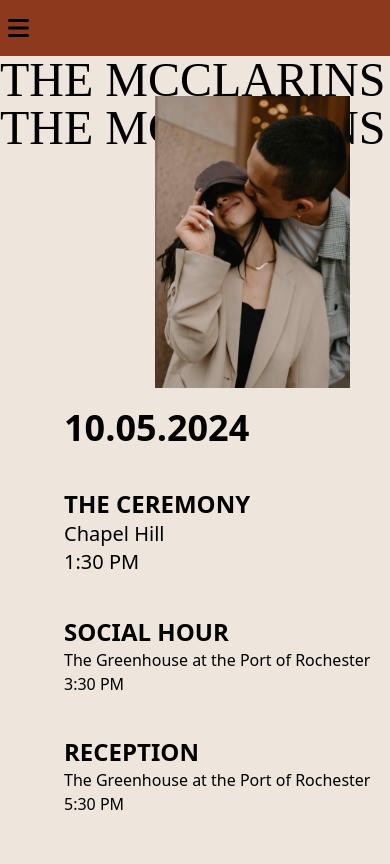
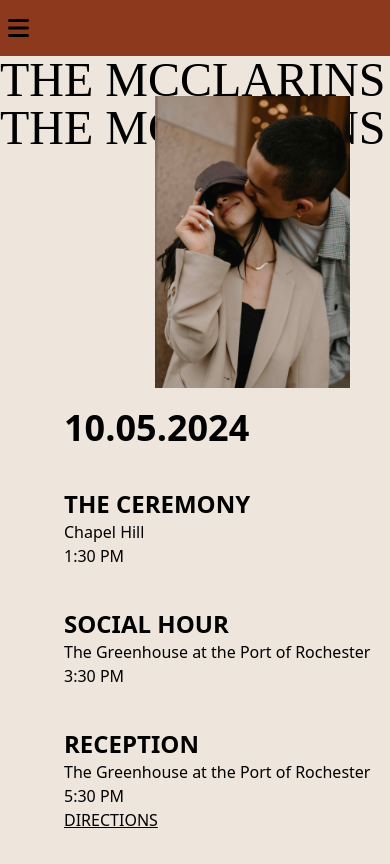
Before and after one commit to gnieb/wedding-cermony-site, a React (Create React App) app: page / in a window 390 px wide. Shown: the top 864 px of the page. Built offline with nearby package versions, Linux system fonts and the light colour scheme.

Commit message:
add directions to the reception

```diff
--- a/src/pages/Timeline.js
+++ b/src/pages/Timeline.js
@@ -8,7 +8,7 @@ export default function Timeline () {
             <div>
                 <div className="flex pt-10 font-bold text-2xl justify-start ">THE CEREMONY</div>
                 <div className="flex justify-start items-center ">
-                    <div className="text-xl">
+                    <div className="sm:text-xl">
                         <p>Chapel Hill</p>
                         <p>1:30 PM</p>
                     </div>
@@ -31,6 +31,7 @@ export default function Timeline () {
                     <div className="sm:text-xl">
                         <p>The Greenhouse at the Port of Rochester</p>
                         <p>5:30 PM</p>
+                        <a className="underline" rel="noreferrer" href="https://www.google.com/maps/dir//1000+N+River+St,+Rochester,+NY+14612/@43.2556887,-77.6901864,12z/data=!4m8!4m7!1m0!1m5!1m1!1s0x89d6b79df3c5e215:0x3190c8b68dffa0e7!2m2!1d-77.6077857!2d43.2557183?entry=ttu&g_ep=EgoyMDI0MDgyNi4wIKXMDSoASAFQAw%3D%3D" target="_blank">DIRECTIONS</a>
                     </div>
                 </div>
             </div>
```
